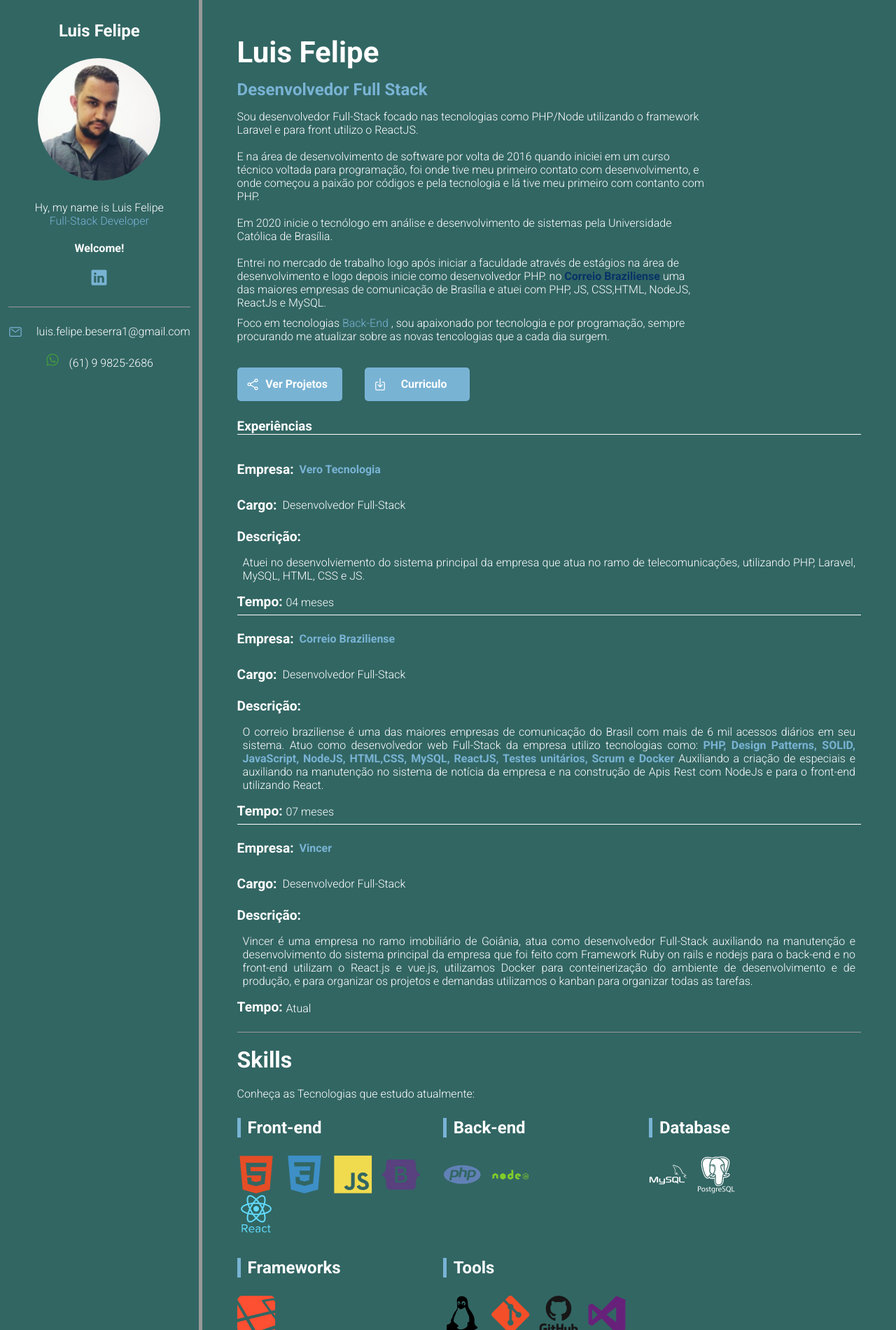
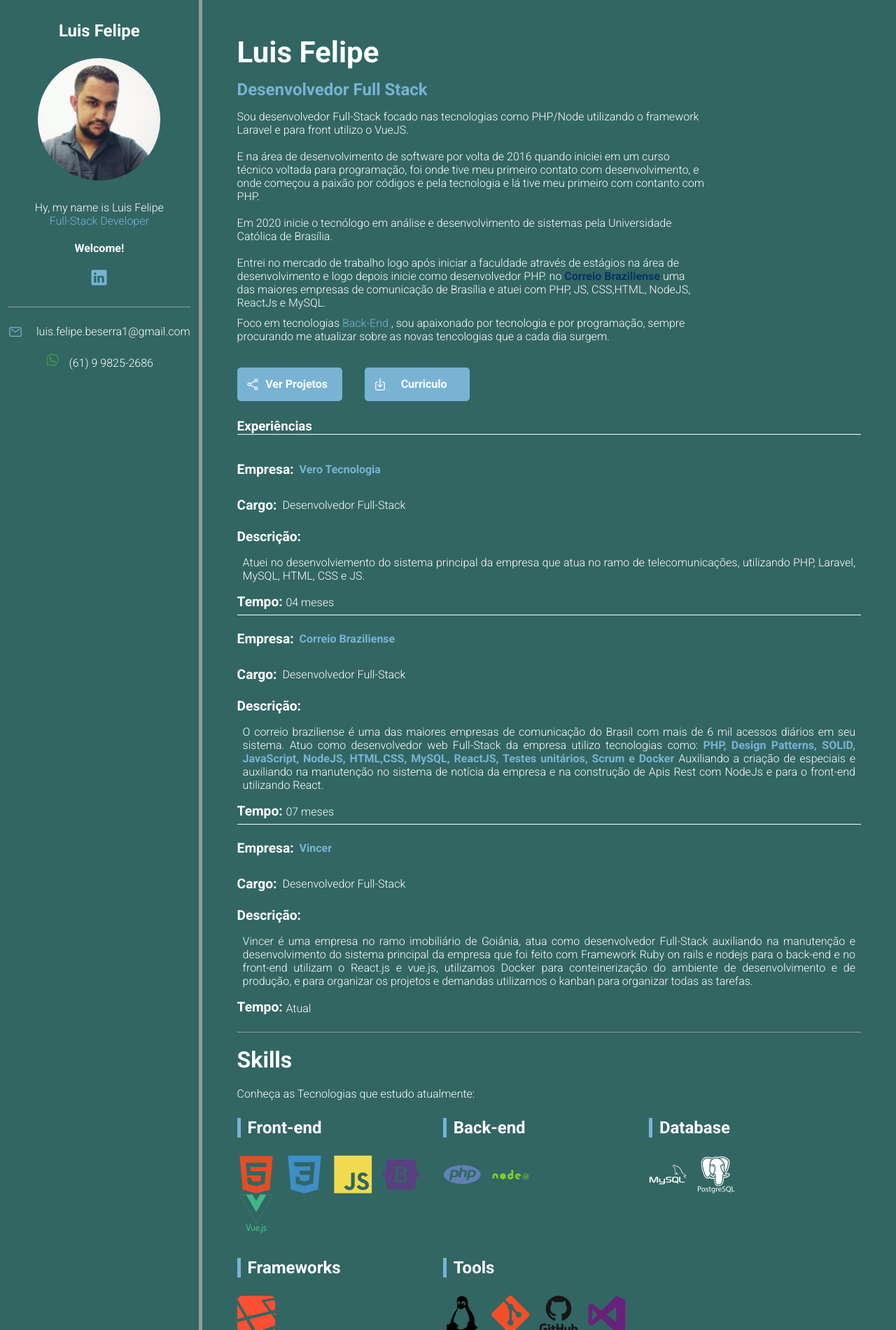
Before and after one commit to Felipe118/Felipe118.github.io, a plain HTML site: page index.html in a window 1280 px wide. Shown: the top 1900 px of the page at 70% size. Drawn offline with nearby package versions, Linux system fonts and the light colour scheme.

Commit message:
atualizando

```diff
--- a/index.html
+++ b/index.html
@@ -50,7 +50,7 @@
     <section id="about-container">
       <h1 id="name">Luis Felipe</h1>
       <p id="title"><span class="highlight">Desenvolvedor Full Stack</span></p>
-      <p class="descricao">Sou desenvolvedor Full-Stack focado nas tecnologias como PHP/Node utilizando o framework Laravel e para front utilizo o ReactJS. <br><br>
+      <p class="descricao">Sou desenvolvedor Full-Stack focado nas tecnologias como PHP/Node utilizando o framework Laravel e para front utilizo o VueJS. <br><br>
 
         E na área de desenvolvimento de software por volta de 2016 quando iniciei em um curso técnico voltada para programação, foi onde tive meu primeiro contato com desenvolvimento, e onde começou a paixão por códigos e pela tecnologia e lá tive meu primeiro com contanto com PHP. <br><br>
 
@@ -106,7 +106,7 @@
           <i class="devicon-css3-plain colored"></i>
           <i class="devicon-javascript-plain colored"></i>
           <i class="devicon-bootstrap-plain colored"></i>
-          <i class="devicon-react-original-wordmark colored"></i>
+          <i class="devicon-vuejs-plain-wordmark colored"></i>
         </div>
         <div class="skills-box">
           <p class="skills-title">Back-end</p>
```
